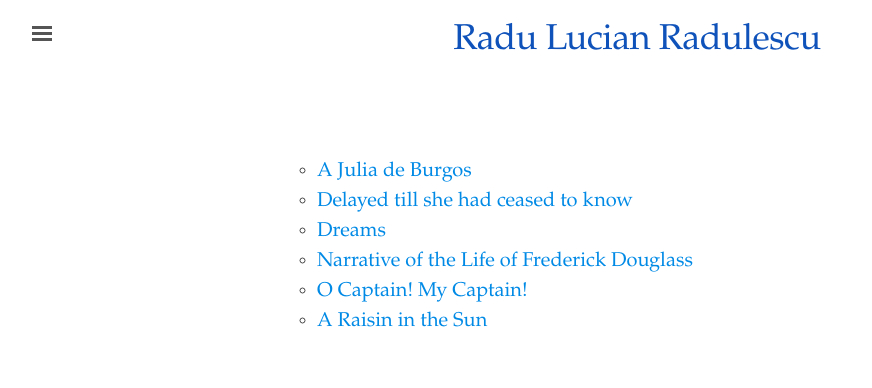
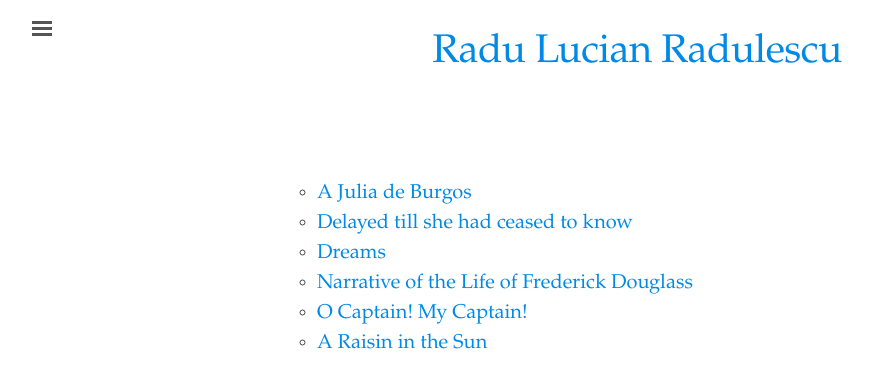
Before and after one commit to RaduLucianR/rlr-blog, a Jekyll site: the page built from index.html, in a window 1280 px wide. Shown: the top 388 px of the page, without its empty margins (3-875 px from the left). Built offline with Jekyll 4.4.1, drawn with Linux system fonts in a browser that asks for light colours.

Commit message:
changed sidebar, try change title again

```diff
--- a/_includes/sidebar.html
+++ b/_includes/sidebar.html
@@ -12,26 +12,8 @@
 
   <nav class="sidebar-nav">
     <a class="sidebar-nav-item{% if page.url == site.baseurl %} active{% endif %}" href="{{ site.baseurl }}/">Home</a>
-
-    {% comment %}
-      The code below dynamically generates a sidebar nav of pages with
-      `layout: page` in the front-matter. See readme for usage.
-    {% endcomment %}
-
-    {% assign pages_list = site.pages | sort:"url" %}
-    {% for node in pages_list %}
-      {% if node.title != null and node.url != "/404.html" %}
-        {% if node.layout == "page" %}
-          <a class="sidebar-nav-item{% if page.url == node.url %} active{% endif %}" href="{{ site.baseurl }}{{ node.url }}">{{ node.title }}</a>
-        {% endif %}
-      {% endif %}
-    {% endfor %}
-
-  <!--
-    <a class="sidebar-nav-item" href="https://via.hypothes.is/{{ site.url }}{{ site.baseurl }}{{page.url}}/" data-proofer-ignore>Annotate me</a>
-    <script src="https://hypothes.is/embed.js" async></script>
-  -->
-
+    <a class="sidebar-nav-item" href="http://rlradulescu.com/">Radu Lucian Radulescu</a>
+    <a class="sidebar-nav-item" href="http://rlradulescu.com/about">About</a>
     <a class="sidebar-nav-item" href="https://github.com/RaduLucianR/rlr-blog" target="_blank">Blog source code</a>
   </nav>
 
--- a/_layouts/default.html
+++ b/_layouts/default.html
@@ -25,8 +25,7 @@
       <header class="masthead">
         <div class="container">
           <h3 class="masthead-title">
-            {{ site.title | newline_to_br }}
-            <br><small>{{ site.tagline }}</small>
+            <a href="{{ site.baseurl }}/" title="Home">{{ site.title | newline_to_br }}</a>
           </h3>
         </div>
       </header>
--- a/_sass/_ed.scss
+++ b/_sass/_ed.scss
@@ -80,7 +80,9 @@
 */
 
 .container {
-  max-width: 32rem;
+  max-width: 700px;
+  max-width: 35rem;
+  max-width: 70ch;
   padding-left:  1rem;
   padding-right: 1rem;
   margin-left:  auto;
@@ -220,15 +222,17 @@
 }
 
 .masthead-title {
-  color: #0f52ba;
   font-family: $main-font;
-  font-size: 1.8rem;
-  line-height: .777em;
+  font-weight: normal;
+  color: var(--accent-color-purple);
+  font-size: 2rem;
   margin-top: 1rem;
   margin-bottom: 1rem;
-  margin-right: 0;
-  margin-left: 0;
-  text-align: center;
+
+  a {
+    color: #0f52ba;
+    text-decoration: none;
+  }
 }
 
 .masthead-title small {
@@ -354,7 +358,7 @@
   top:  .8rem;
   left: 1rem;
   display: block;
-  padding: .5rem .75rem;
+  padding: .25rem .75rem;
   color: #505050;
   background-color: #fff;
   border-radius: .25rem;
--- a/index.html
+++ b/index.html
@@ -1,6 +1,6 @@
 ---
 layout: default
-title: "Radu Lucian"
+title: "Radu Lucian Radulescu"
 ---
 <!-- <div class="introduction">
   <h1>hi.</h1>
```
